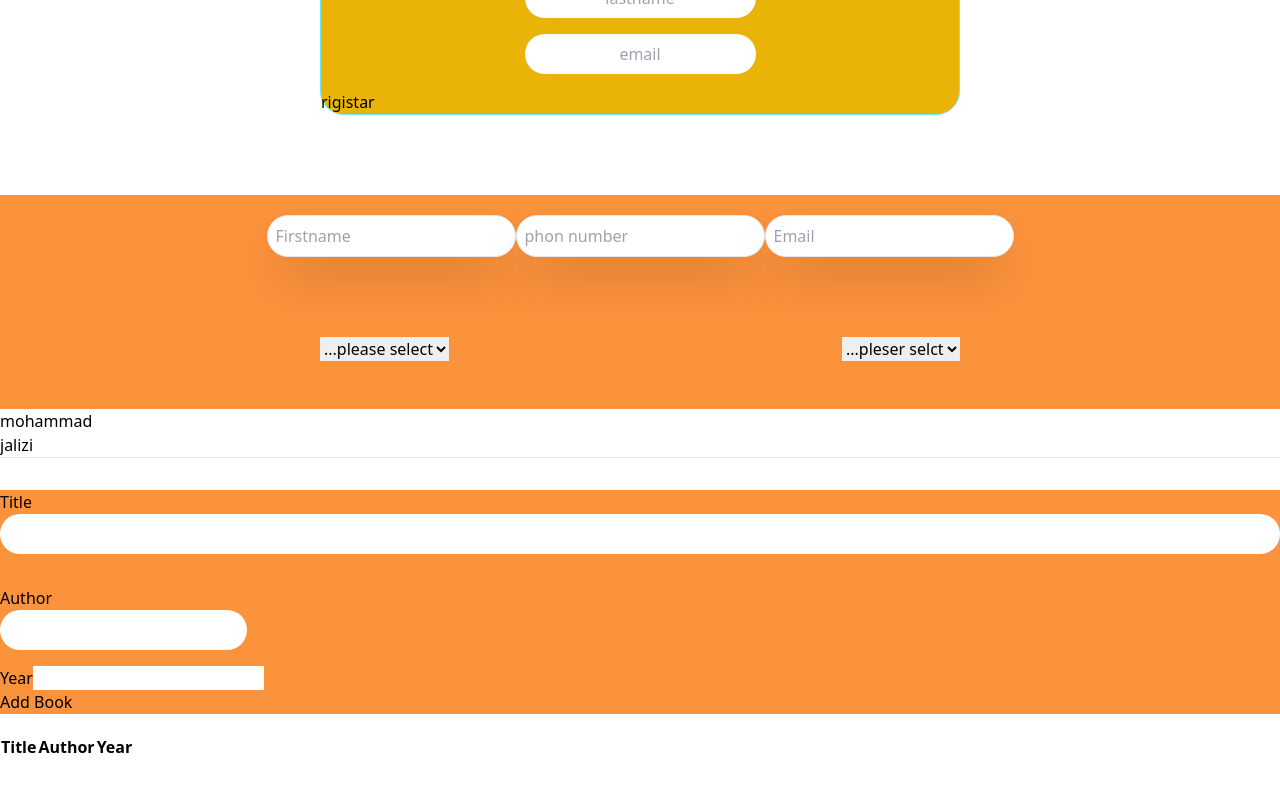
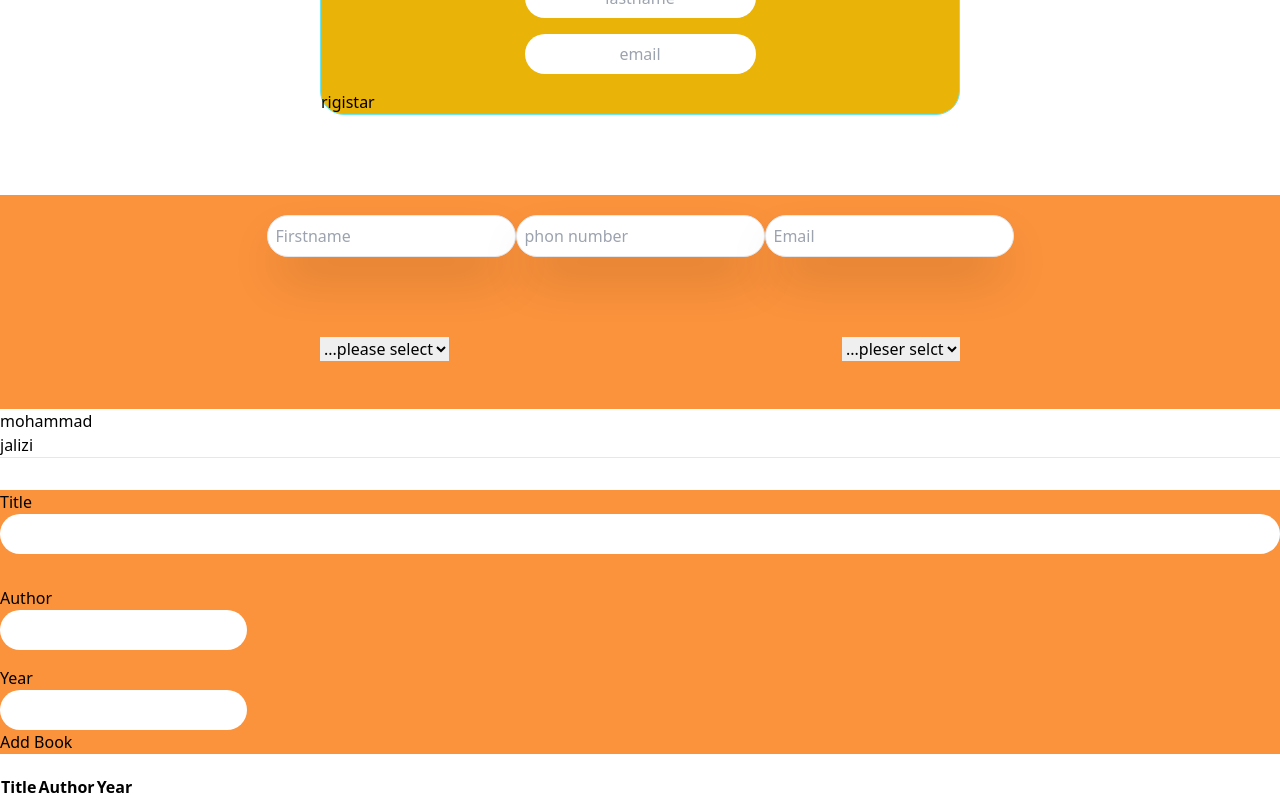
Before and after one commit to mohammadjalizi/learn-react, a React (Create React App) app: page / in a window 1280 px wide. Shown: the part 581-1381 px from the top of the page. Before the commit the page ends 1341 px from the top, so only its background shows below. Built offline with nearby package versions, Linux system fonts and the light colour scheme.

Commit message:
added project

```diff
--- a/src/project/Booklist/Booklist.jsx
+++ b/src/project/Booklist/Booklist.jsx
@@ -83,7 +83,7 @@ export class Booklist extends Component {
 
             <div className="form-group">
                 <label for="year">Year</label>
-                <input type="text" id="year" className="form-control" onChange={this.yearHandler} value={this.state.year} />
+                <input type="text" className=" block rounded-full p-2  "onChange={this.yearHandler} value={this.state.year} />
             </div>
             <input type="submit" value="Add Book" className="btn btn-warning btn-block add-btn" />
         </form>
```
